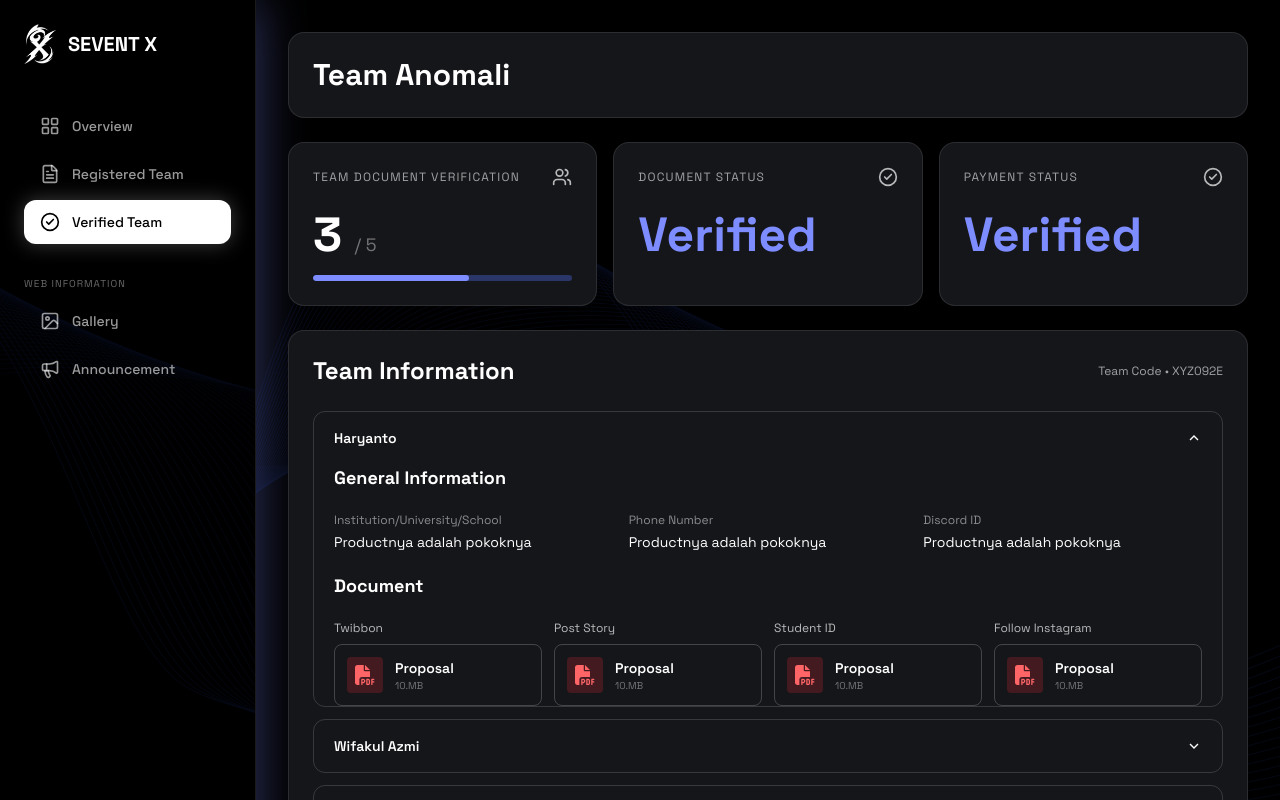
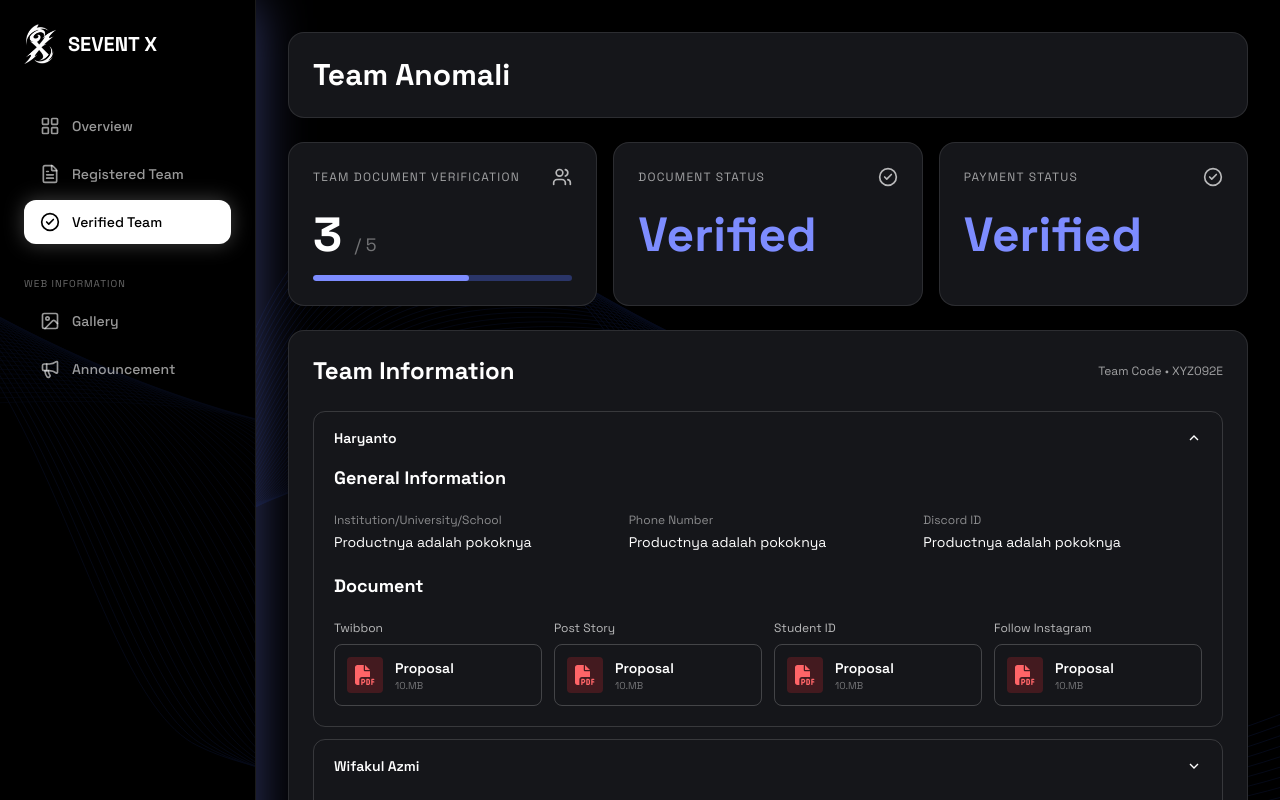
Before and after one commit to Research-and-Creativity/frontend_sevent-x, a Next.js app: page /admin/documents/1 in a window 1280 px wide. Shown: the top 800 px of the page. Built offline with nearby package versions, Linux system fonts and the light colour scheme; no server answers.

Commit message:
style(admin): add bottom padding to accordion body in team detail

```diff
--- a/src/app/(admin)/admin/documents/[id]/page.tsx
+++ b/src/app/(admin)/admin/documents/[id]/page.tsx
@@ -71,7 +71,7 @@ export default function AdminVerifiedTeamDetailPage() {
                 <svg className={`w-4 h-4 transition-transform duration-300 ${open === i ? "rotate-180" : ""}`} viewBox="0 0 24 24" fill="none" stroke="currentColor" strokeWidth="2"><path d="M6 9l6 6 6-6"/></svg>
               </button>
               <div className={`grid transition-all duration-300 ease-in-out ${open === i ? "grid-rows-[1fr] opacity-100" : "grid-rows-[0fr] opacity-0"}`}>
-                <div className="overflow-hidden px-5 space-y-5">
+                <div className="overflow-hidden px-5 pb-5 space-y-5">
                   <h3 className="font-display text-lg font-bold">General Information</h3>
                   <div className="grid grid-cols-1 md:grid-cols-3 gap-4">
                     {[
```
